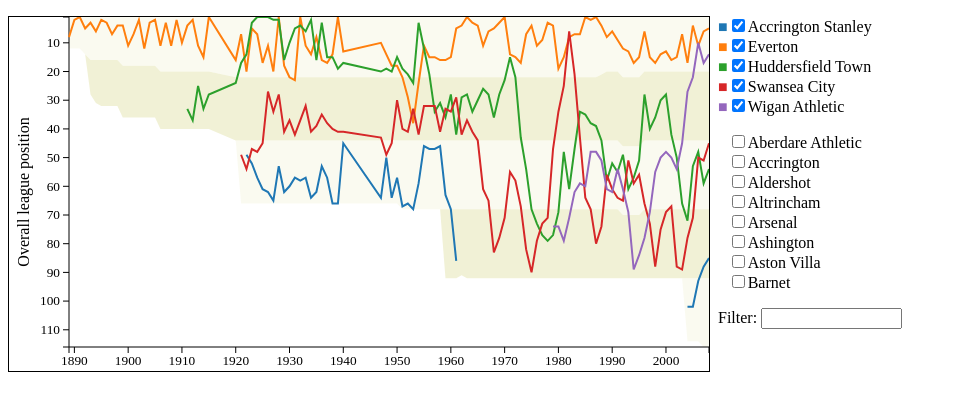
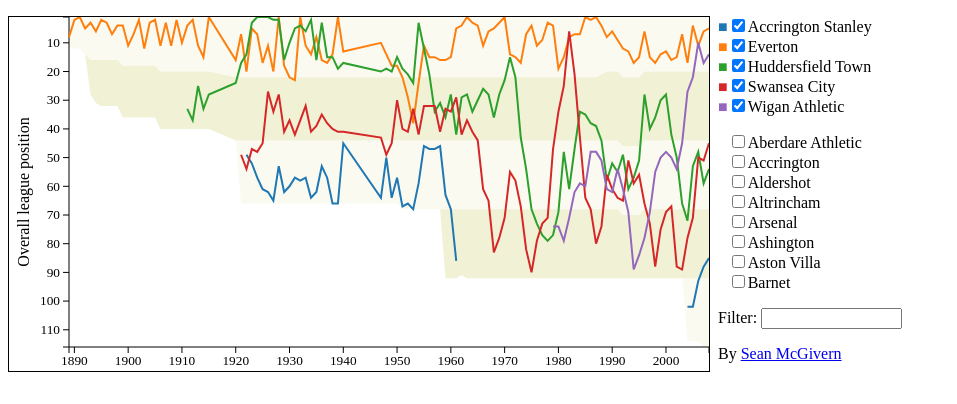
Before and after one commit to smcgivern/historical-league-positions, a plain HTML site: page index.html in a window 1280 px wide. Shown: the whole page, without its empty margins (0-957 px from the left). Drawn offline with Linux system fonts and the light colour scheme.

Commit message:
Add byline

```diff
--- a/index.html
+++ b/index.html
@@ -20,5 +20,8 @@
         <input type="text" id="team-filter">
       </div>
     </div>
+    <footer id="byline">
+      <p>By <a href="http://sean.mcgivern.me.uk/">Sean McGivern</a></p>
+    </footer>
   </body>
 </html>
```
